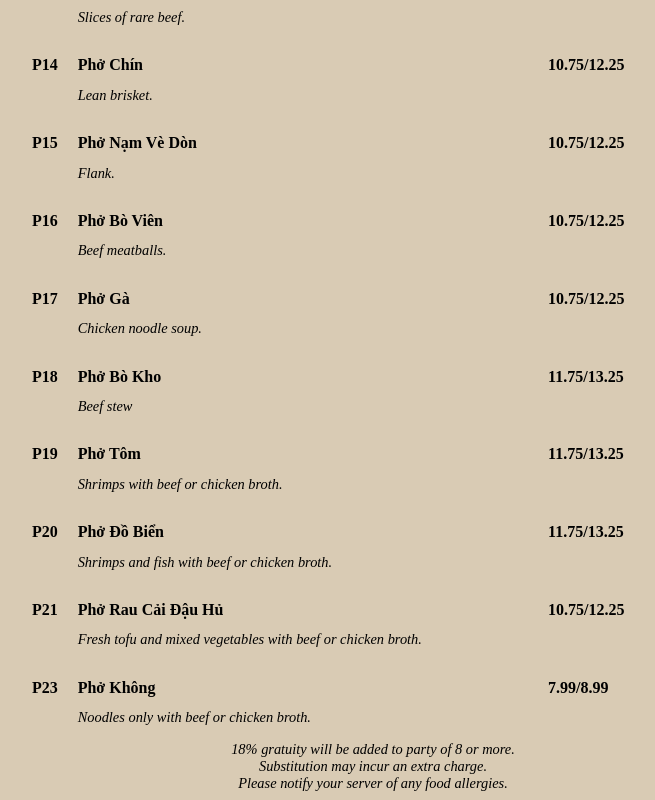
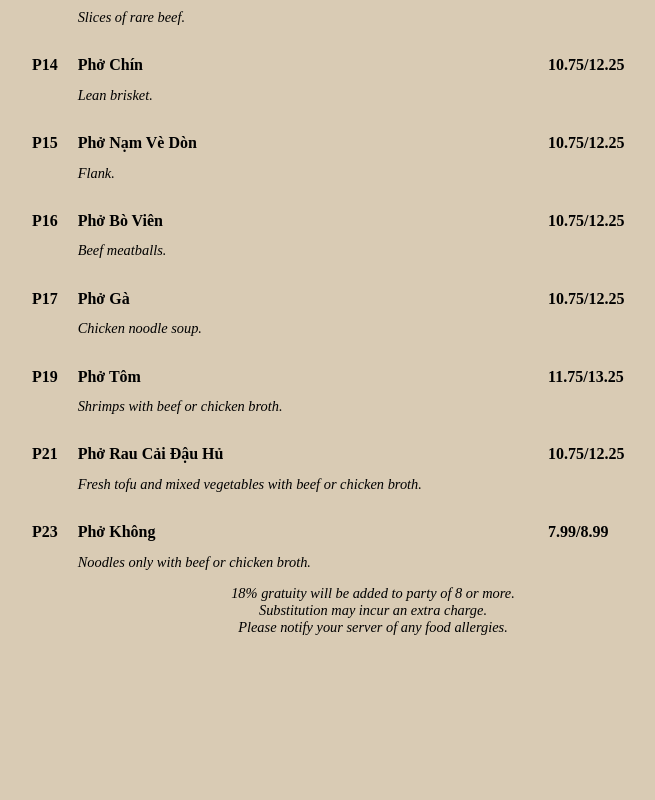
Before and after one commit to qtrong1011/pho5th_menu, a React (Create React App) app: page /#/pho in a window 1280 px wide. Shown: the part 1913-2713 px from the top of the page, without its empty margins (267-922 px from the left). After the commit the page ends 2557 px from the top, so only its background shows below. Built offline with nearby package versions, Linux system fonts and the light colour scheme.

Commit message:
menu updated

```diff
--- a/src/data/PhoData.js
+++ b/src/data/PhoData.js
@@ -108,21 +108,9 @@ const PhoData = [
         price: "10.75/12.25"
     },
     {
-        id:"P18",
-        name:"Phở Bò Kho",
-        description:"Beef stew",
-        price: "11.75/13.25"
-    },
-    {
         id:"P19",
         name:"Phở Tôm",
         description:"Shrimps with beef or chicken broth.",
-        price: "11.75/13.25"
-    },
-    {
-        id:"P20",
-        name:"Phở Đồ Biển",
-        description:"Shrimps and fish with beef or chicken broth.",
         price: "11.75/13.25"
     },
     {
--- a/src/data/RiceData.js
+++ b/src/data/RiceData.js
@@ -70,12 +70,6 @@ const RiceData = [
         name:"Cơm Chiên Tôm - Shrimp Fried Rice",
         description:"",
         price: "13.49"
-    },
-    {
-        id:"R13",
-        name:"Cơm Chiên Đồ Biển - Seafood Fried Rice",
-        description:"",
-        price: "13.49"
     }
 ]
 export default RiceData
--- a/src/data/SandwichData.js
+++ b/src/data/SandwichData.js
@@ -22,12 +22,6 @@ const SandwichData = [
         name:"Bánh Mì Bò Nướng - Grilled Beef Sandwich",
         description:"",
         price: "7.99"
-    },
-    {
-        id:"S5",
-        name:"Bánh Mì Bò Kho - Beef Stew served with French Baguette",
-        description:"",
-        price: "9.99"
-    },
+    }
 ]
 export default SandwichData
```
